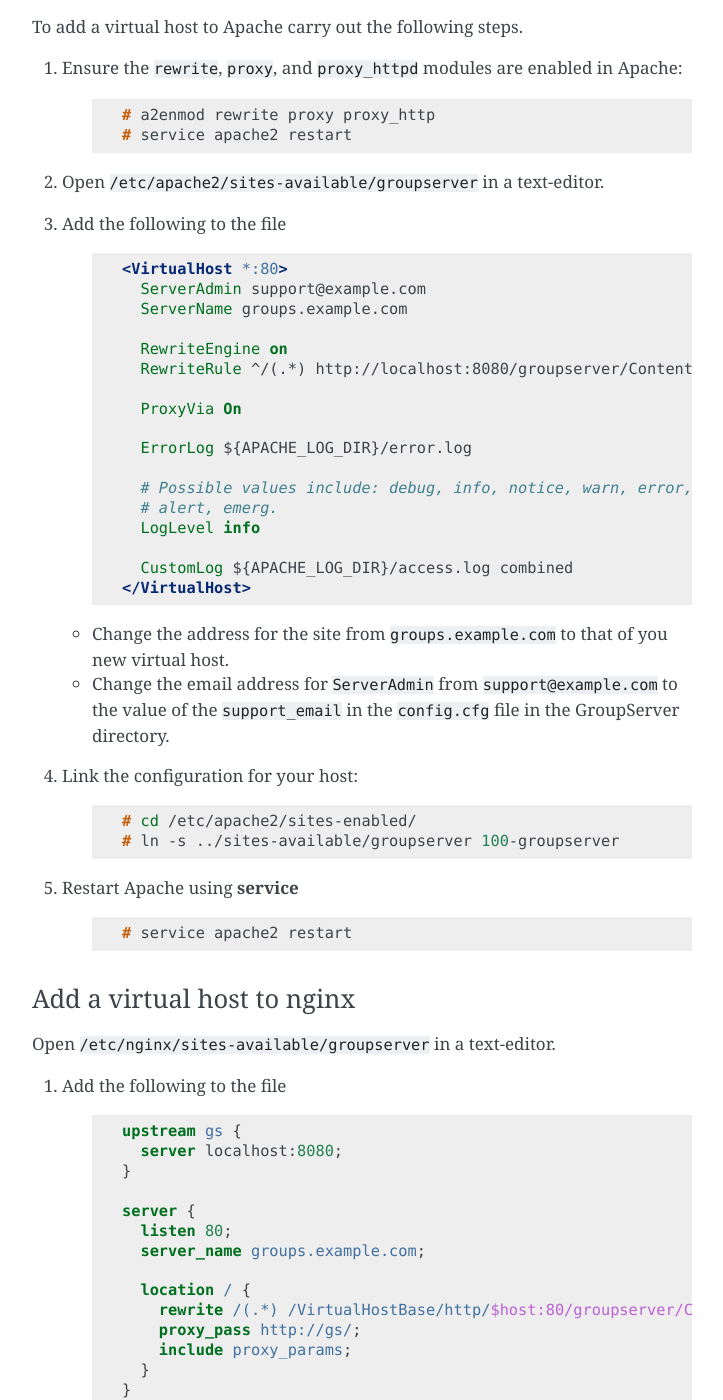
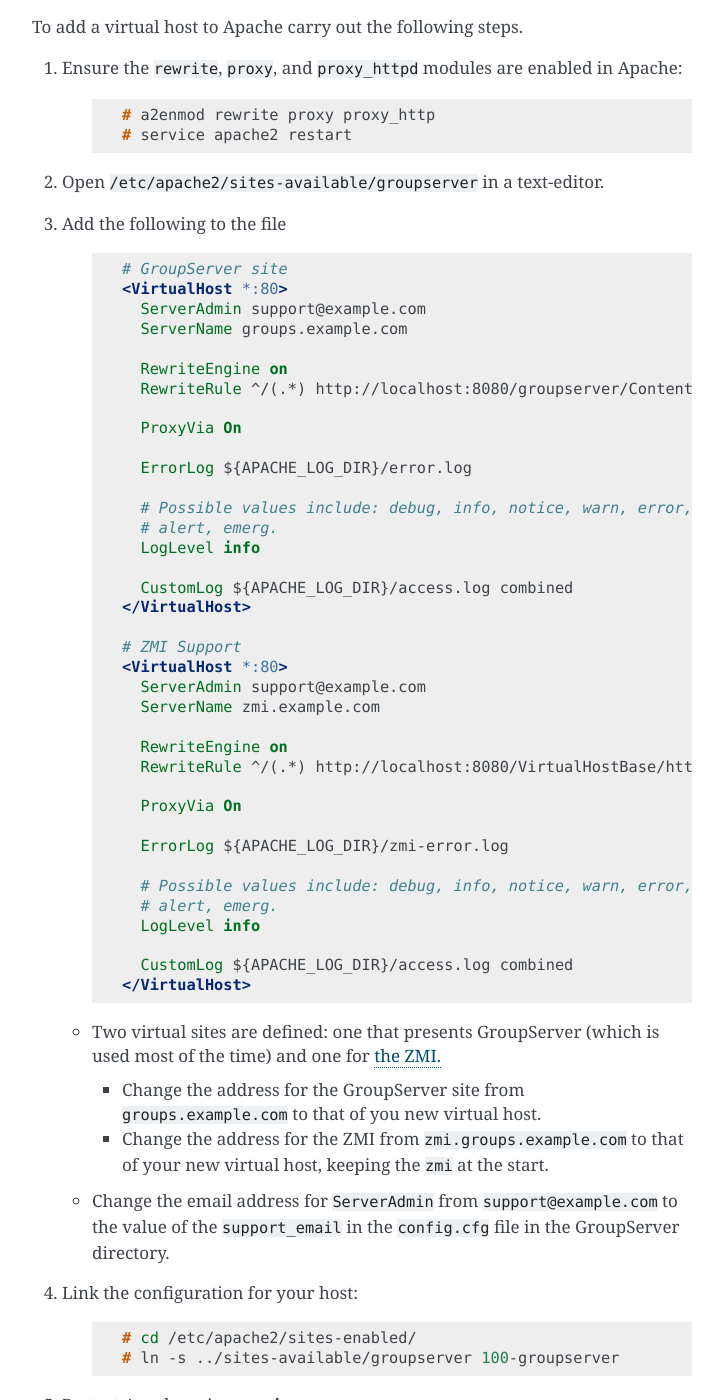
Before and after one commit to groupserver/buildout, a Sphinx documentation site: the page built from docs/proxy-configure.rst, in a window 1280 px wide and 1400 px high, scrolled down 1354 px. Shown: the whole window, without its empty margins (388-1111 px from the left). Built offline with Sphinx 7.4.7, drawn with Linux system fonts in a browser that asks for light colours; some of the changed text lies outside the part shown.

Commit message:
Adding to the proxy documentation: adding the ZMI to Apache, adding a DNS section, and linking back to the ZMI login section.

```diff
--- a/docs/proxy-configure.rst
+++ b/docs/proxy-configure.rst
@@ -1,6 +1,4 @@
-.. index::
-   single: Proxy
-   single: Web proxy
+.. index:: Proxy, !Web proxy
    pair: Install; Proxy
    pair: Configuration; Proxy
 
@@ -36,16 +34,18 @@
 * To provide a secure connection.
 
 In this document we explain how to `add a virtual host`_ to
-either Apache_ or nginx_, and how to `change the reported port`_
-in GroupServer. We then explain how to `change the skin`_, before
-we outline how to set up `secure connections`_.
+either Apache_ or nginx_, `update the DNS`_, and `change the
+reported port`_ in GroupServer. We then explain how to `change
+the skin`_, before we outline how to set up `secure
+connections`_.
 
 .. note:: You will need to be the root user to carry out most of
           these tasks. Commands that need to be run as root will
           be shown with ``#`` prompt, rather than a ``$``.
 
-.. index::
-   single: Virtual host
+.. index:: !Virtual host, ZMI
+
+.. _virtual host:
 
 Add a virtual host
 ==================
@@ -103,6 +103,7 @@
 
       .. code-block:: apacheconf
 
+        # GroupServer site
         <VirtualHost *:80>
           ServerAdmin support@example.com
           ServerName groups.example.com
@@ -121,8 +122,35 @@
           CustomLog ${APACHE_LOG_DIR}/access.log combined
         </VirtualHost>
 
-    * Change the address for the site from ``groups.example.com``
-      to that of you new virtual host.
+        # ZMI Support
+        <VirtualHost *:80>
+          ServerAdmin support@example.com
+          ServerName zmi.example.com
+
+          RewriteEngine on
+          RewriteRule ^/(.*) http://localhost:8080/VirtualHostBase/http/%{HTTP_HOST}:80/VirtualHostRoot/$1 [L,P]
+
+          ProxyVia On
+
+          ErrorLog ${APACHE_LOG_DIR}/zmi-error.log
+
+          # Possible values include: debug, info, notice, warn, error, crit,
+          # alert, emerg.
+          LogLevel info
+
+          CustomLog ${APACHE_LOG_DIR}/access.log combined
+        </VirtualHost>
+
+    * Two virtual sites are defined: one that presents
+      GroupServer (which is used most of the time) and one for
+      :ref:`the ZMI. <ZMI Login>`
+
+      + Change the address for the GroupServer site from
+        ``groups.example.com`` to that of you new virtual host.
+
+      + Change the address for the ZMI from
+        ``zmi.groups.example.com`` to that of your new virtual
+        host, keeping the ``zmi`` at the start.
 
     * Change the email address for ``ServerAdmin`` from
       ``support@example.com`` to the value of the
@@ -181,11 +209,17 @@
           }
         }
 
-    * Change the ``server_name`` from ``groups.example.com`` to
-      that of you new virtual host.
+    * Two virtual sites are defined: one that presents
+      GroupServer (which is used most of the time) and one for
+      :ref:`the ZMI. <ZMI Login>`
 
-    * Make a similar change to the second server, keeping the
-      ``zmi.`` at the start.
+      + Change the ``server_name`` in the first ``server`` from
+        ``groups.example.com`` to the address of you new virtual
+        host.
+
+      + Change the host name for the ZMI, defined by the second
+        ``server`` from ``zmi.groups.example.com`` to that of
+        your new virtual host, keeping the ``zmi`` at the start.
 
 #.  Link the configuration for your host:
 
@@ -200,6 +234,20 @@
 
         # service nginx reload
 
+.. index:: DNS
+   pair: Configuration; Host name
+
+Update the DNS
+==============
+
+The service that supplies your domain-name should provide
+instructions for updating the domain name to point to your new
+:ref:`virtual host <virtual host>`. You will also need the domain
+for the ZMI to also point to the **same** server. You can either
+
+* Add a DNS entry for the ZMI, or
+* Add an entry to your local :file:`/etc/hosts` file.
+
 Change the reported port
 ========================
 
@@ -317,7 +365,7 @@
 the :guilabel:`Share` button [#web]_, to prevent potential
 attacks. To do this carry out the following tasks.
 
-#.  Log into the ZMI (see :ref:`ZMI Login`).
+#.  :ref:`Login to the ZMI <ZMI Login>` for your site.
 #.  Visit the folder for your site at
     :menuselection:`groupserver --> Contents --> initial_site`.
 #.  Select the :guilabel:`DivisionConfiguration` object.
```
Also changed, not shown: other parts of docs/proxy-configure.rst (+2 -2 lines).
